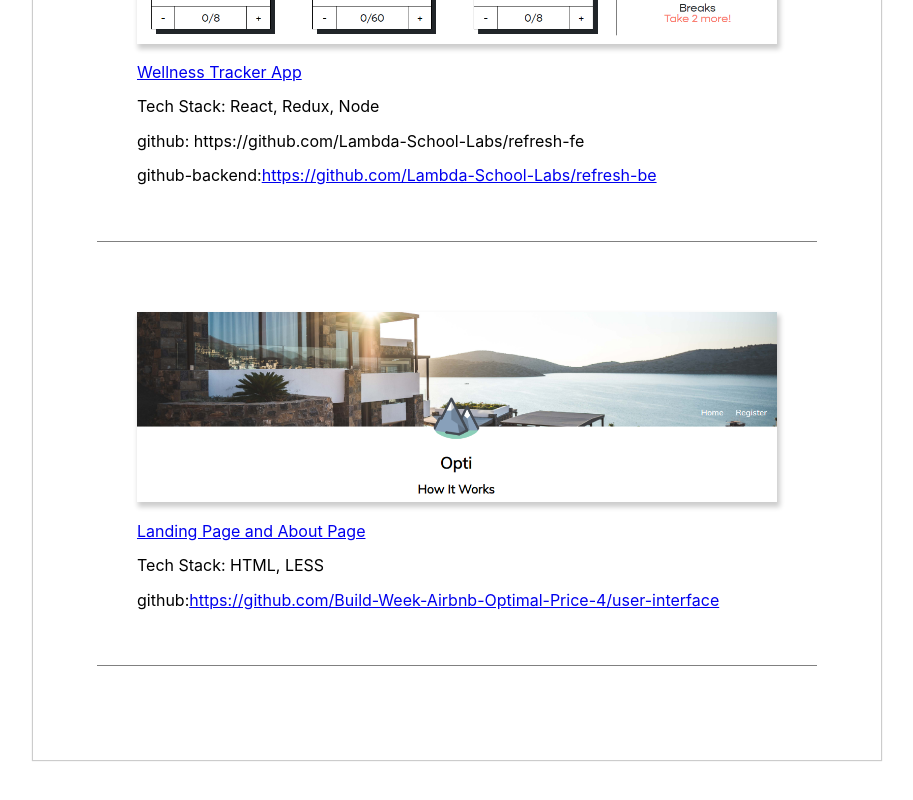
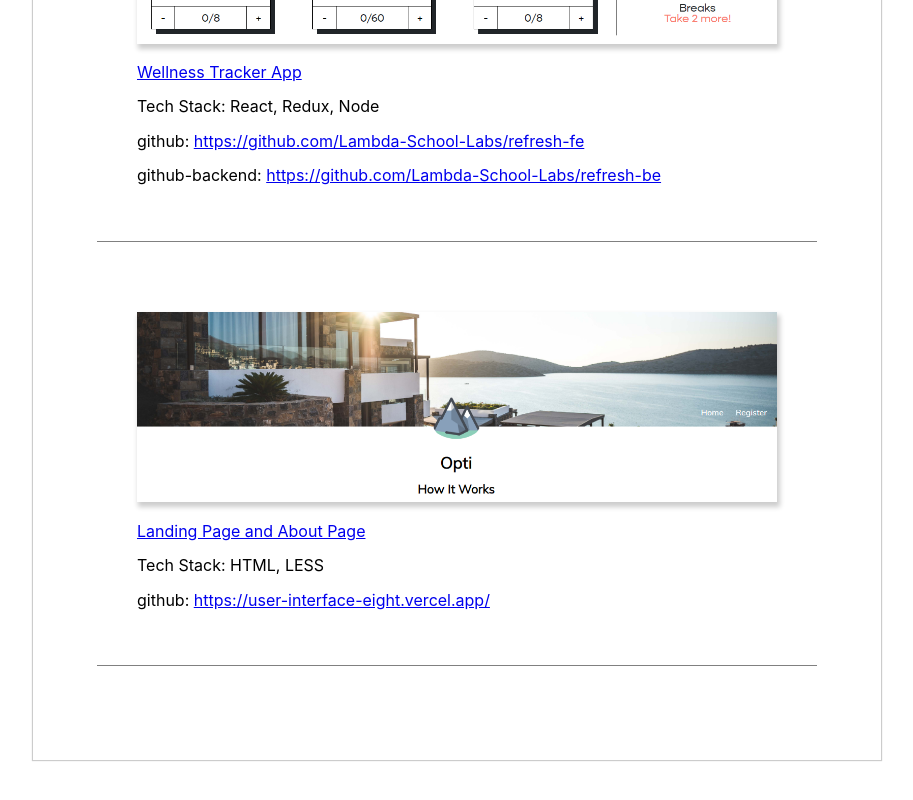
Before and after one commit to alvillaraza/dev_portfolio, a React (Create React App) app in the folder portfolio/: page /portfolio in a window 1280 px wide. Shown: the part 829-1629 px from the top of the page, without its empty margins (31-944 px from the left). Built offline with nearby package versions, Linux system fonts and the light colour scheme.

Commit message:
deployed ui website

```diff
--- a/portfolio/src/components/Portfolio.js
+++ b/portfolio/src/components/Portfolio.js
@@ -24,22 +24,22 @@ function AboutMe() {
                 </a>
                 <p>Tech Stack: React, Redux, Node</p>
                 <p>
-            github: <a href="https://github.com/Lambda-School-Labs/refresh-fe" target="_blank"></a>https://github.com/Lambda-School-Labs/refresh-fe
+            github: <a href="https://github.com/Lambda-School-Labs/refresh-fe" target="_blank">https://github.com/Lambda-School-Labs/refresh-fe</a>
                 </p>
                 <p>
-                    github-backend:<a href="https://github.com/Lambda-School-Labs/refresh-be" target="_blank">
+                    github-backend: <a href="https://github.com/Lambda-School-Labs/refresh-be" target="_blank">
                     https://github.com/Lambda-School-Labs/refresh-be</a>
                 </p>
             </div>
             <div className='portfolio-piece'>
-                <a href='https://build-week-airbnb-optimal-price-4.github.io/user-interface/' target="_blank">
+                <a href='https://user-interface-eight.vercel.app/' target="_blank">
                     <img src={ui} />
                     <p>Landing Page and About Page</p>
                 </a>
                 <p>Tech Stack: HTML, LESS </p>
                 <p>
-                    github:<a href="https://github.com/Build-Week-Airbnb-Optimal-Price-4/user-interface" target="_blank">
-                    https://github.com/Build-Week-Airbnb-Optimal-Price-4/user-interface</a>
+                    github: <a href="https://user-interface-eight.vercel.app/" target="_blank">
+                    https://user-interface-eight.vercel.app/</a>
                 </p>
             </div>
         </div>
```
